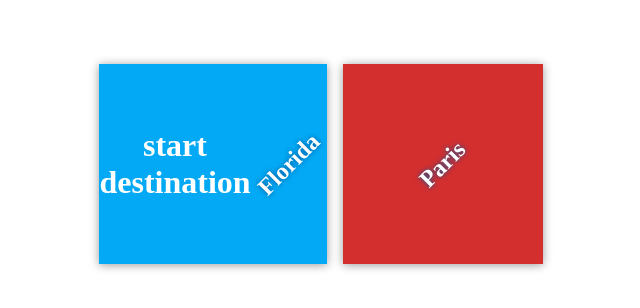
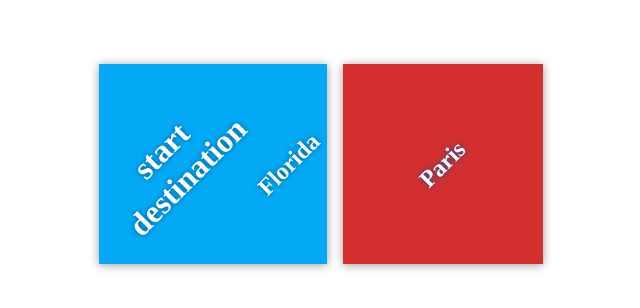
Before and after one commit to mostafaalgendy/my-travel-plans, a plain HTML site: page index.html in a window 1280 px wide. Shown: the part 236-544 px from the top of the page, without its empty margins (319-959 px from the left). Drawn offline with Linux system fonts and the light colour scheme.

Commit message:
add style destination

```diff
--- a/css/app.css
+++ b/css/app.css
@@ -40,6 +40,13 @@ body {
     text-align: center;
 }
 
+h1 {
+    margin: 0;
+    transform: rotate(-45deg);
+    text-shadow: 0 0 5px #01579b;
+}
+
+
 h2 {
     margin: 0;
     transform: rotate(-45deg);
```
